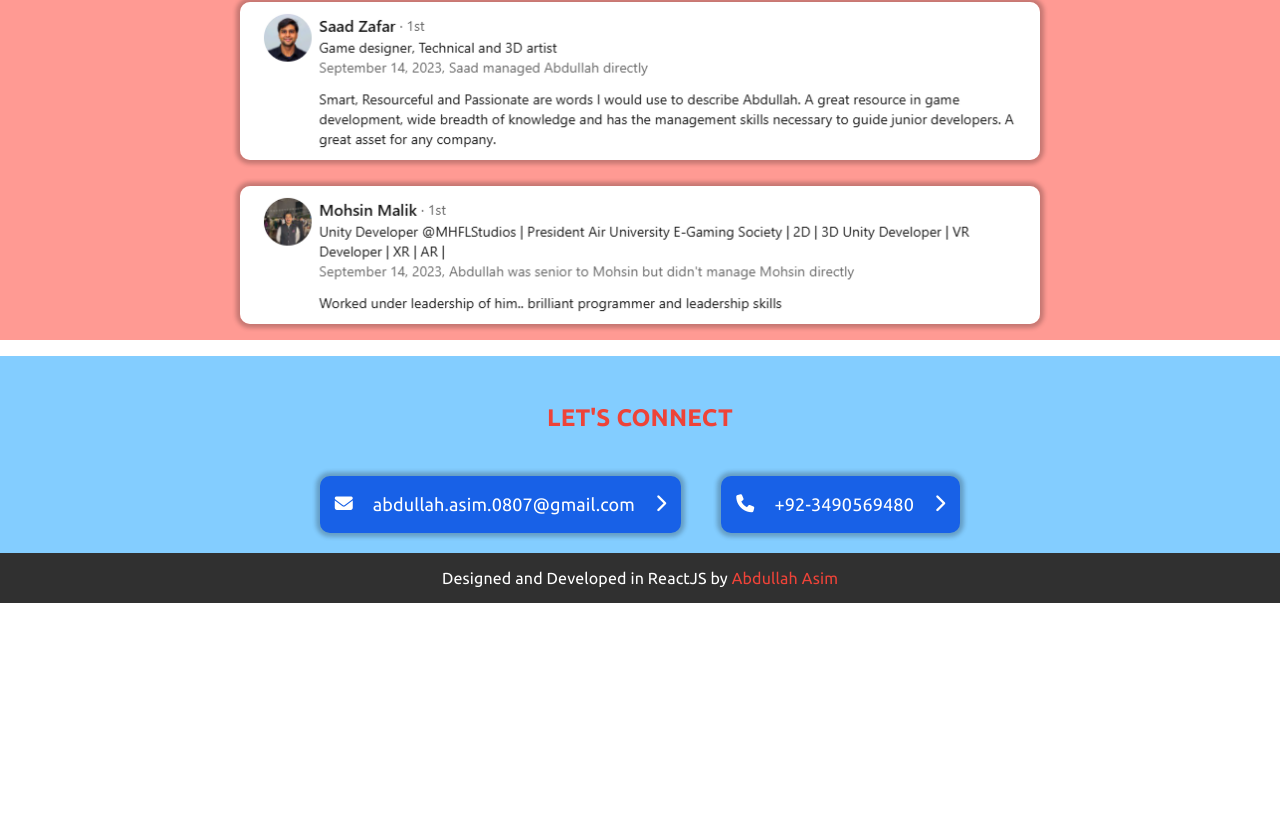
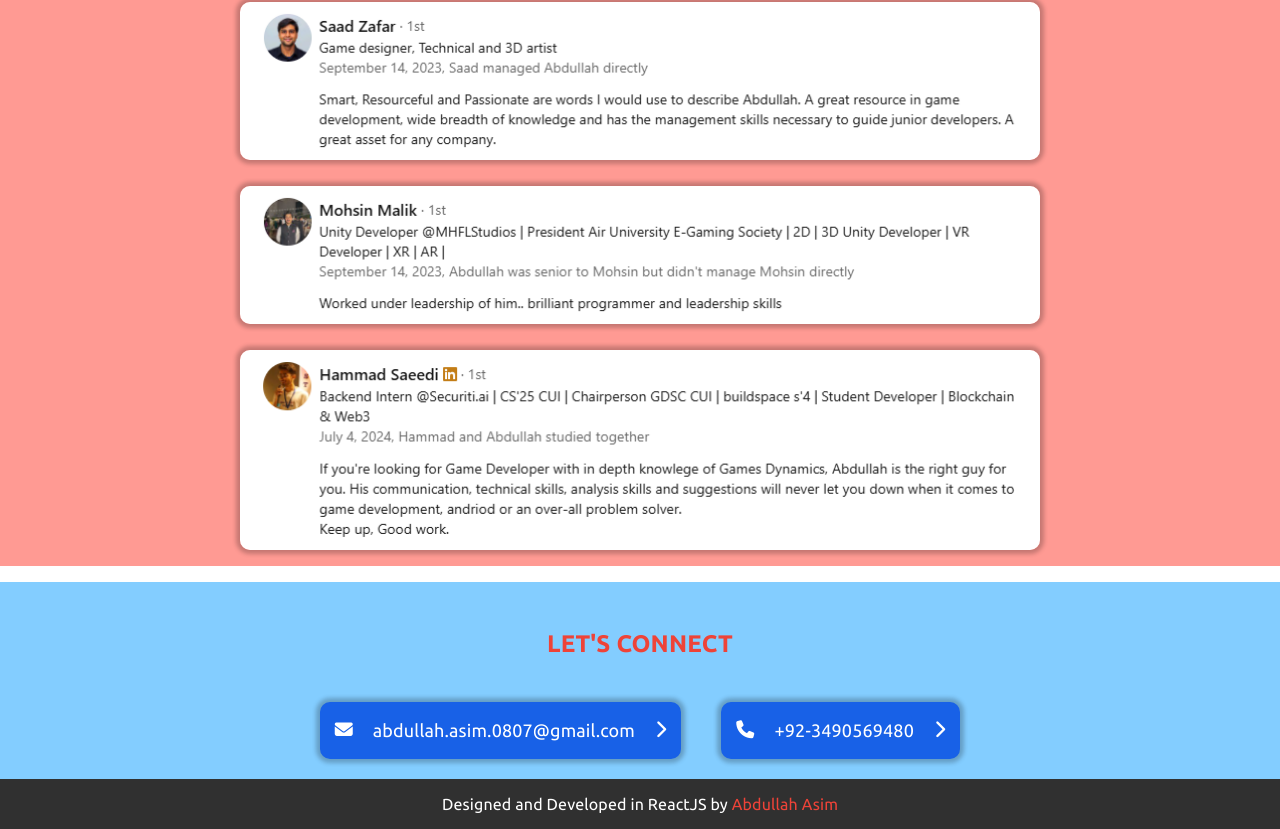
Before and after one commit to TheProProgrammer/Portfolio, a React (Create React App) app: page / in a window 1280 px wide. Shown: the part 4294-5123 px from the top of the page. Before the commit the page ends 4897 px from the top, so only its background shows below. Built offline with nearby package versions, Linux system fonts and the light colour scheme.

Commit message:
added hammad recommendation

```diff
--- a/src/App.js
+++ b/src/App.js
@@ -182,6 +182,7 @@ const recommendations = [
   require("./assets/recs/rec2.png"),
   require("./assets/recs/rec3.png"),
   require("./assets/recs/rec4.png"),
+  require("./assets/recs/rec5.png"),
 ];
 
 function App() {
```
Also changed, not shown: src/assets/recs/rec5.png (added).
